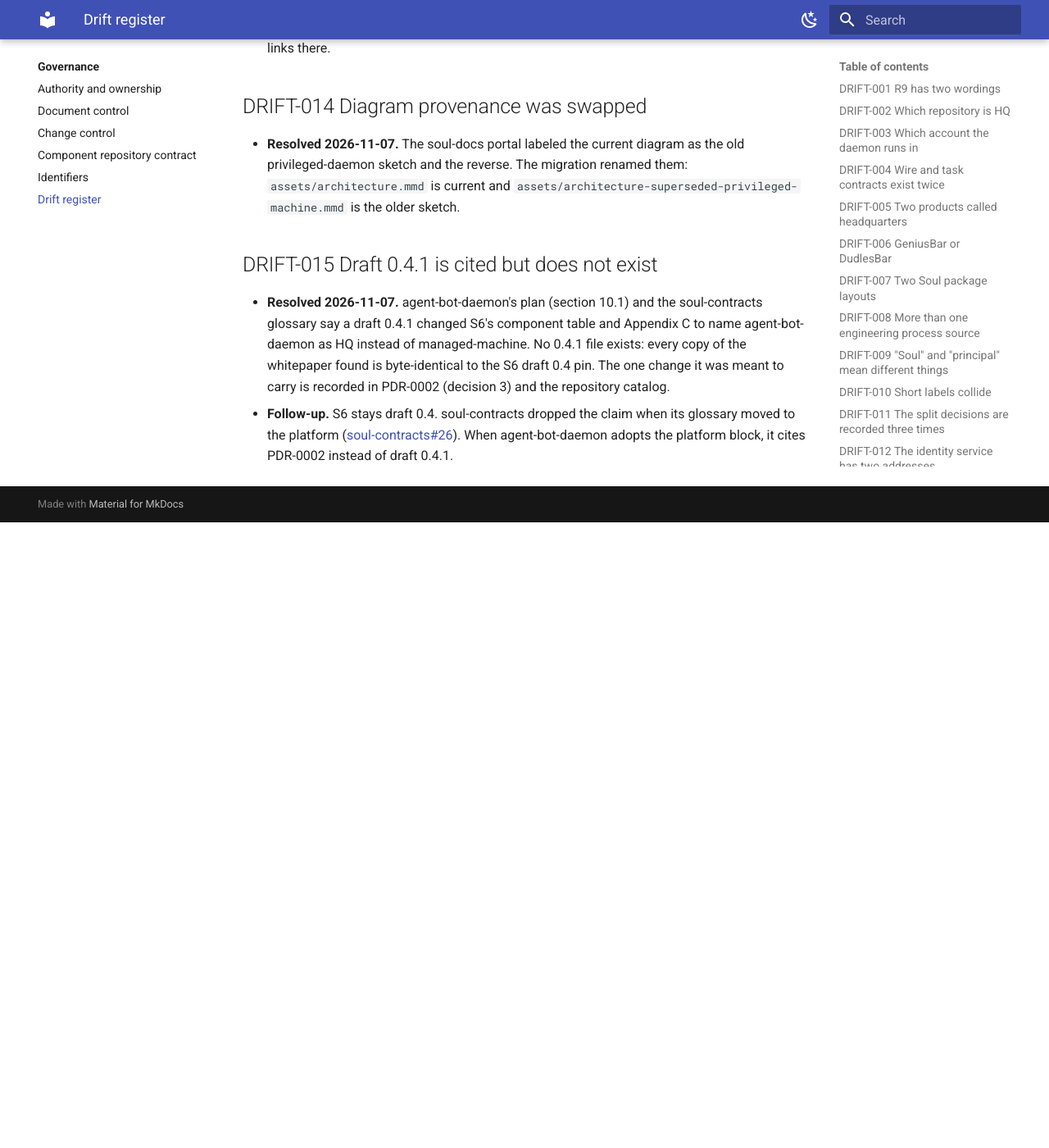
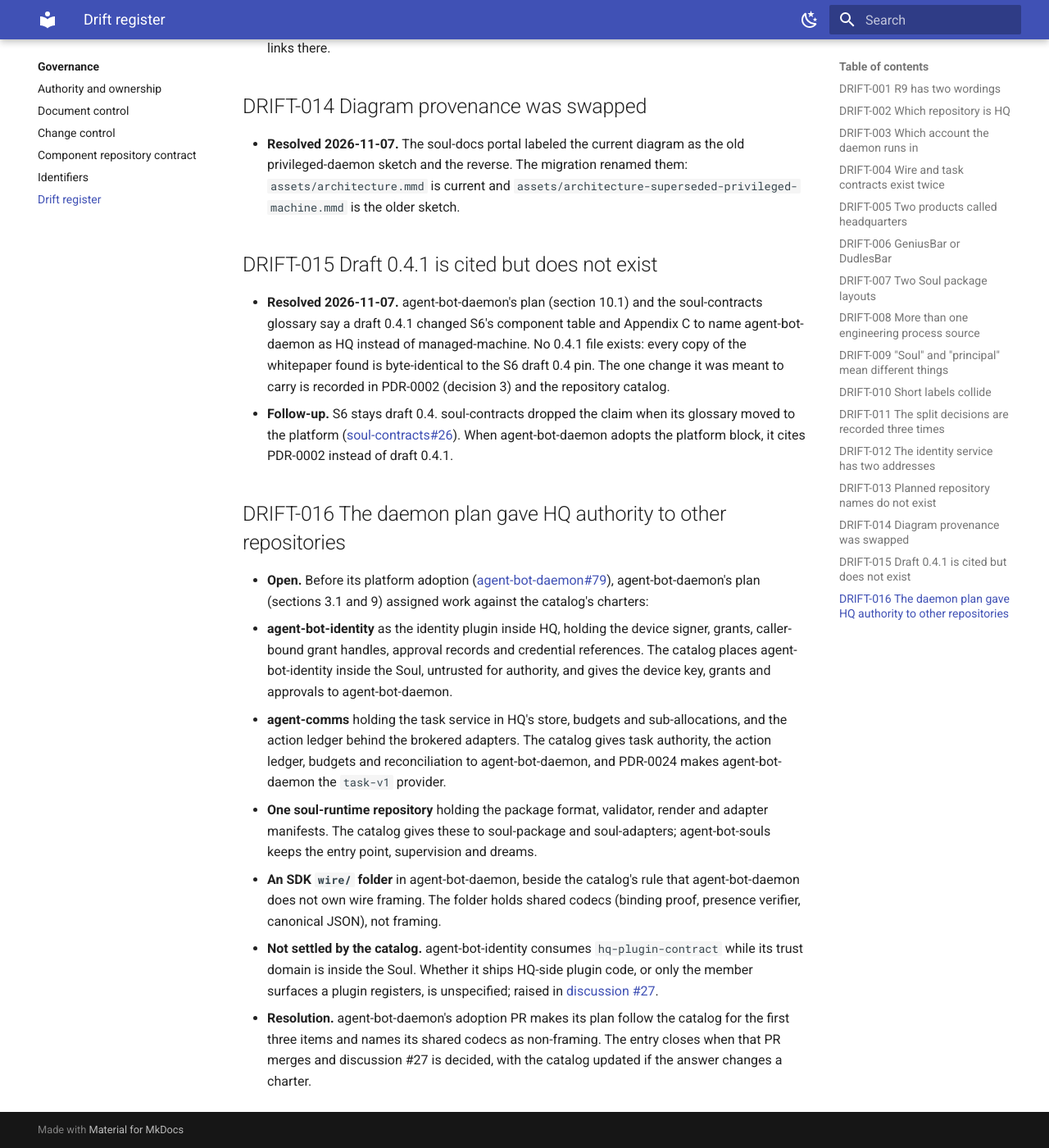
Before and after one commit to true-line/agent-bot-platform, an MkDocs documentation site: the page built from docs/00-governance/drift-register.md, in a window 1280 px wide and 1400 px high, scrolled down 3727 px. Shown: the whole window at 82% size. Built offline with MkDocs 1.6.1 and Material for MkDocs 9.7.7, drawn with Linux system fonts in a browser that asks for light colours; before the commit the page ends 4364 px from its top, so only the background shows below that; some of the changed text lies outside the part shown.

Commit message:
Record DRIFT-016: the daemon plan gave HQ authority to other repositories
agent-bot-daemon's plan assigned the HQ signer, grants and approvals to
agent-bot-identity, task authority and budgets to comms, and the package
format and adapters to one soul-runtime repository, against the catalog's
charters. Its adoption PR follows the catalog. Whether agent-bot-identity
ships HQ-side plugin code is open in discussion #27.

Closes #28

Co-Authored-By: Claude Opus 5.5 <noreply@anthropic.com>
Co-authored-by: tidy-inlet-66 <agent_3d9ab2ac-9c97-442c-9bfa-8fcf497ded66@souls.agent-bot.invalid>
Agent-Identity: agent_3d9ab2ac-9c97-442c-9bfa-8fcf497ded66

```diff
--- a/docs/00-governance/drift-register.md
+++ b/docs/00-governance/drift-register.md
@@ -7,7 +7,7 @@ Last-Reviewed: 2026-11-07
 
 # Drift register
 
-Known places where two sources of truth disagree. An agent that meets one of these does not pick a side: it follows the resolution path or raises a Decisions discussion. Entries are never deleted; a resolved entry records what removed the conflict. All entries were found by the 2026-11-07 survey.
+Known places where two sources of truth disagree. An agent that meets one of these does not pick a side: it follows the resolution path or raises a Decisions discussion. Entries are never deleted; a resolved entry records what removed the conflict. DRIFT-001 to DRIFT-015 were found by the 2026-11-07 survey.
 
 ## DRIFT-001 R9 has two wordings
 
@@ -86,3 +86,13 @@ Known places where two sources of truth disagree. An agent that meets one of the
 
 - **Resolved 2026-11-07.** agent-bot-daemon's plan (section 10.1) and the soul-contracts glossary say a draft 0.4.1 changed S6's component table and Appendix C to name agent-bot-daemon as HQ instead of managed-machine. No 0.4.1 file exists: every copy of the whitepaper found is byte-identical to the S6 draft 0.4 pin. The one change it was meant to carry is recorded in PDR-0002 (decision 3) and the repository catalog.
 - **Follow-up.** S6 stays draft 0.4. soul-contracts dropped the claim when its glossary moved to the platform ([soul-contracts#26](https://github.com/true-line/soul-contracts/pull/26)). When agent-bot-daemon adopts the platform block, it cites PDR-0002 instead of draft 0.4.1.
+
+## DRIFT-016 The daemon plan gave HQ authority to other repositories
+
+- **Open.** Before its platform adoption ([agent-bot-daemon#79](https://github.com/true-line/agent-bot-daemon/issues/79)), agent-bot-daemon's plan (sections 3.1 and 9) assigned work against the catalog's charters:
+  - **agent-bot-identity** as the identity plugin inside HQ, holding the device signer, grants, caller-bound grant handles, approval records and credential references. The catalog places agent-bot-identity inside the Soul, untrusted for authority, and gives the device key, grants and approvals to agent-bot-daemon.
+  - **agent-comms** holding the task service in HQ's store, budgets and sub-allocations, and the action ledger behind the brokered adapters. The catalog gives task authority, the action ledger, budgets and reconciliation to agent-bot-daemon, and PDR-0024 makes agent-bot-daemon the `task-v1` provider.
+  - **One soul-runtime repository** holding the package format, validator, render and adapter manifests. The catalog gives these to soul-package and soul-adapters; agent-bot-souls keeps the entry point, supervision and dreams.
+  - **An SDK `wire/` folder** in agent-bot-daemon, beside the catalog's rule that agent-bot-daemon does not own wire framing. The folder holds shared codecs (binding proof, presence verifier, canonical JSON), not framing.
+- **Not settled by the catalog.** agent-bot-identity consumes `hq-plugin-contract` while its trust domain is inside the Soul. Whether it ships HQ-side plugin code, or only the member surfaces a plugin registers, is unspecified; raised in [discussion #27](https://github.com/true-line/agent-bot-platform/discussions/27).
+- **Resolution.** agent-bot-daemon's adoption PR makes its plan follow the catalog for the first three items and names its shared codecs as non-framing. The entry closes when that PR merges and discussion #27 is decided, with the catalog updated if the answer changes a charter.
```
